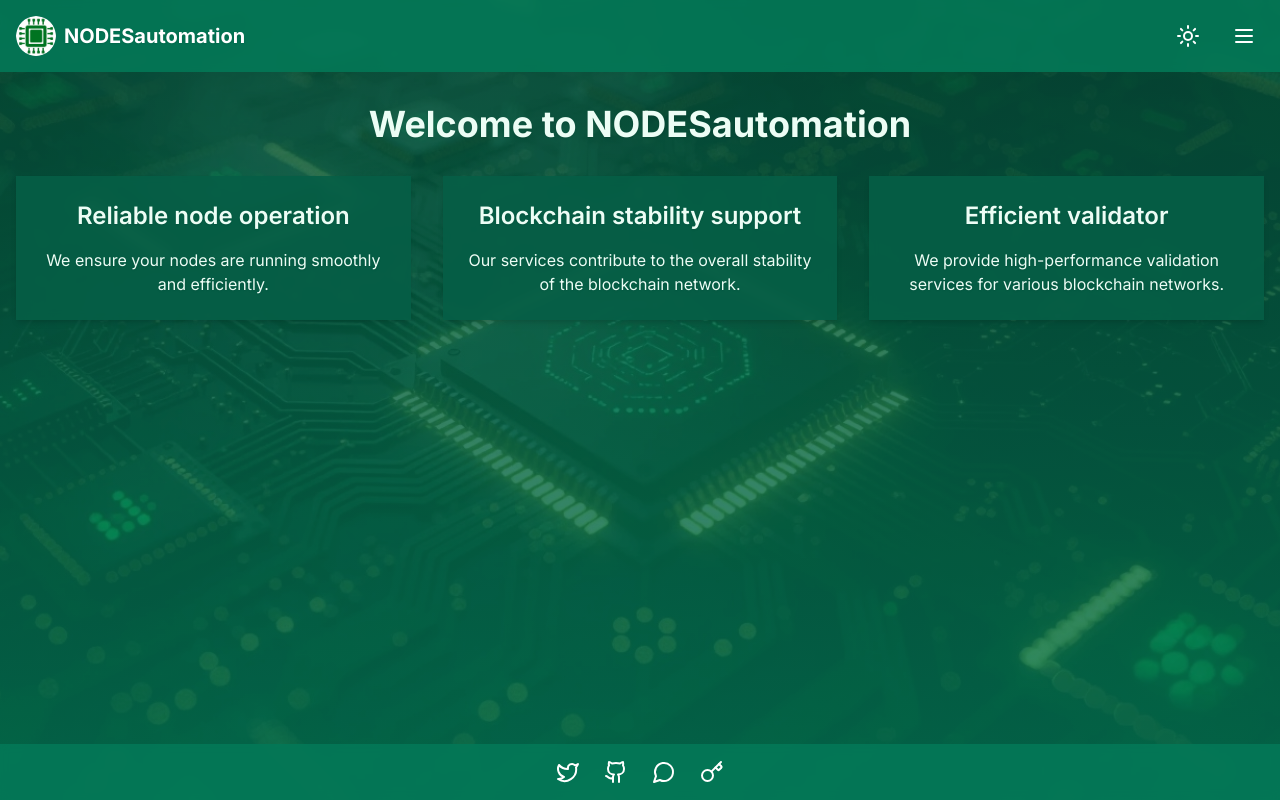
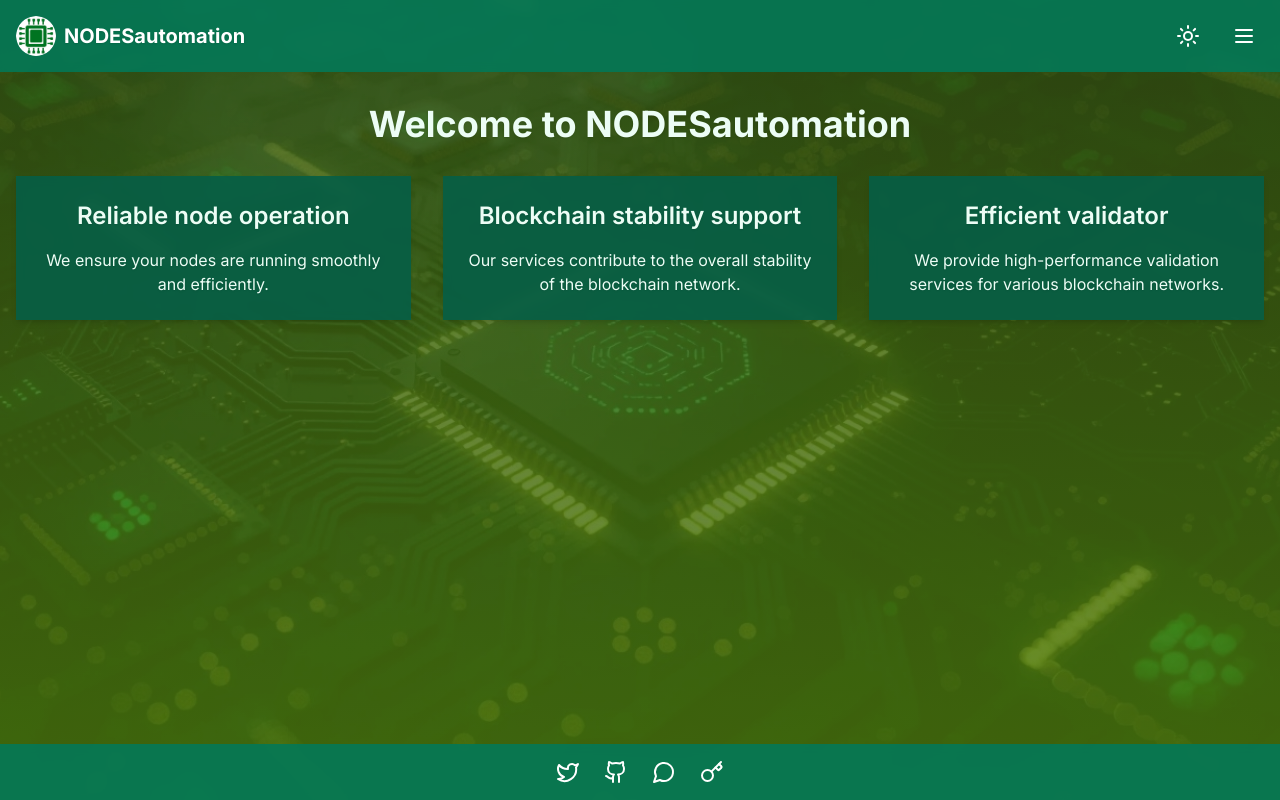
Before and after one commit to NODESautomation/validator-portfolio, a Next.js app: page / in a window 1280 px wide. Built offline with nearby package versions, Linux system fonts and the light colour scheme.

Commit message:
Update globals.css

```diff
--- a/app/globals.css
+++ b/app/globals.css
@@ -3,15 +3,21 @@
 @tailwind utilities;
 
 :root {
-  --foreground-rgb: 6, 78, 59;
+ /* --foreground-rgb: 6, 78, 59;
   --background-start-rgb: 236, 253, 245;
-  --background-end-rgb: 209, 250, 229;
+  --background-end-rgb: 209, 250, 229;*/
+  --foreground-rgb: 54, 83, 20;
+  --background-start-rgb: 247, 254, 231;
+  --background-end-rgb: 236, 252, 203;
 }
 
 .dark {
-  --foreground-rgb: 236, 253, 245;
+ /* --foreground-rgb: 236, 253, 245;
   --background-start-rgb: 6, 78, 59;
-  --background-end-rgb: 4, 120, 87;
+  --background-end-rgb: 4, 120, 87;*/
+  --foreground-rgb: 247, 254, 231;
+  --background-start-rgb: 54, 83, 20;
+  --background-end-rgb: 77, 124, 15;
 }
 
 body {
```
